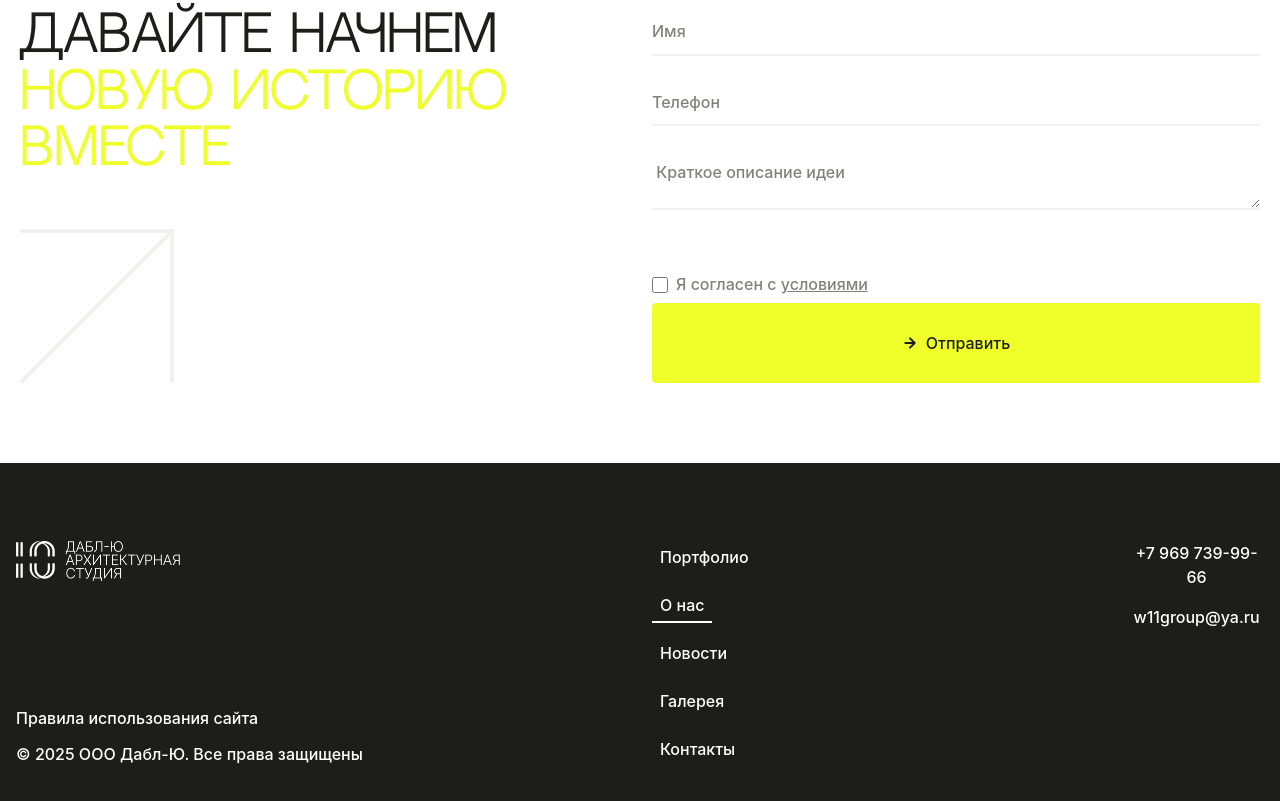
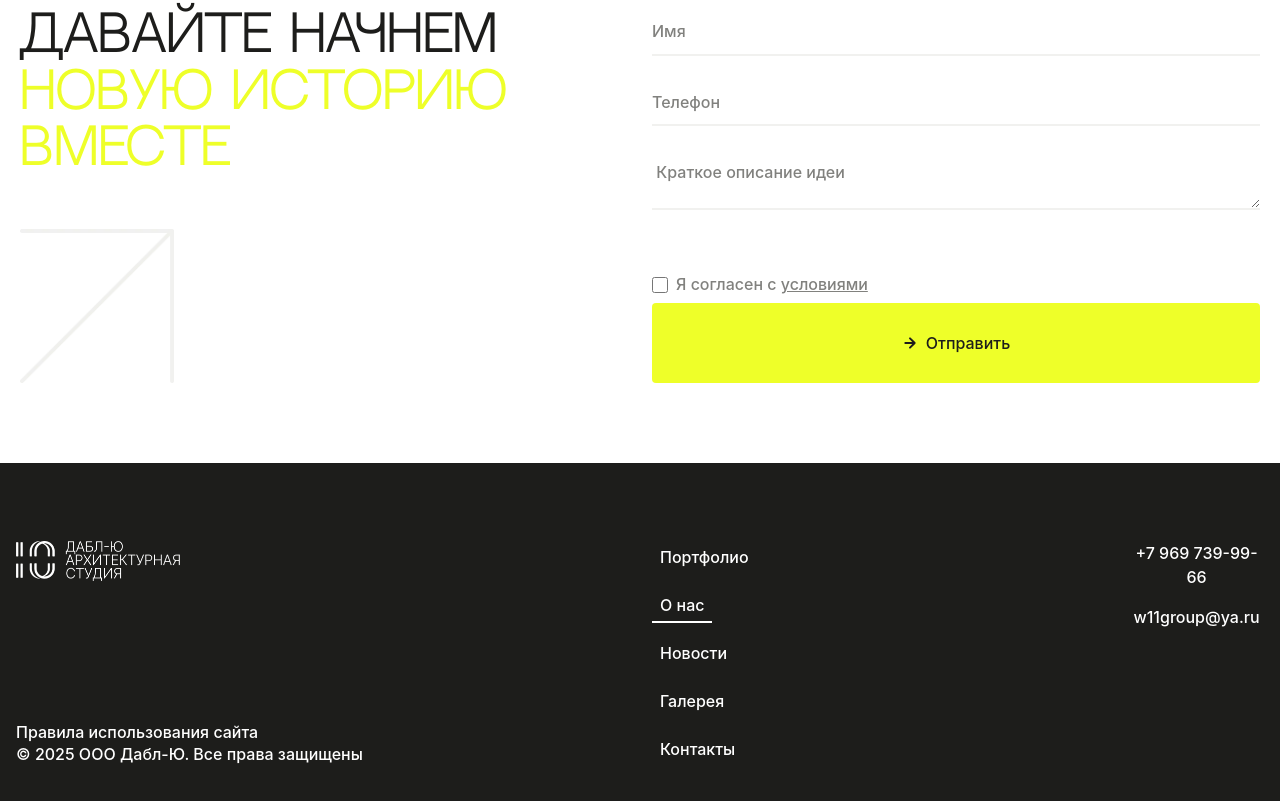
Before and after one commit to vastolya/uu, a Next.js app: page /about in a window 1280 px wide. Shown: the part 5960-6761 px from the top of the page. Built offline with nearby package versions, Linux system fonts and the light colour scheme.

Commit message:
add link to the policy page

```diff
--- a/src/app/policy/page.tsx
+++ b/src/app/policy/page.tsx
@@ -36,7 +36,7 @@ export default function PolicyPage() {
 
   const { activeId } = useActiveSection({
     ids: SECTIONS.map((s) => s.id),
-    rootMargin: "-550px 0px -30% 0px",
+    rootMargin: "-520px 0px -30% 0px",
   });
 
   const handleNavClick = (e: React.MouseEvent, id: string) => {
--- a/src/components/layout/Footer.tsx
+++ b/src/components/layout/Footer.tsx
@@ -49,7 +49,9 @@ const Footer: React.FC<FooterProps> = ({
             />
           </Link>
           <div className="hidden md:block">
-            <p className="subtitle pb-4">Правила использования сайта</p>
+            <Link href="/policy" className="subtitle pb-4">
+              Правила использования сайта
+            </Link>
             <p
               className={`subtitle ${
                 isDark ? "text-white" : "text-[var(--color-gray)]"
@@ -96,9 +98,8 @@ const Footer: React.FC<FooterProps> = ({
         </div>
         <div className="md:hidden mx-auto ">
           <Link
-            href="/privacy-policy"
-            target="_blank"
-            className="subtitle md:pb-4 pb-2 flex justify-center"
+            href="/policy"
+            className="subtitle md:pb-4 pb-2 flex justify-center pointer-events-auto relative z-10"
           >
             Правила использования сайта
           </Link>
--- a/src/components/ui/Form.tsx
+++ b/src/components/ui/Form.tsx
@@ -7,6 +7,7 @@ import { Button } from "./Button";
 import { useModalStore } from "@/stores/useModalStore";
 import { FormSchema, formSchema } from "./formSchema";
 import { valibotResolver } from "@hookform/resolvers/valibot";
+import Link from "next/link";
 
 interface FormProps {
   className?: string;
@@ -114,9 +115,9 @@ const Form: React.FC<FormProps> = ({
           />
           <span>
             Я согласен с{" "}
-            <a href="/privacy-policy" target="_blank" className="underline">
+            <Link href="/policy" className="underline" onClick={() => close()}>
               условиями
-            </a>
+            </Link>
           </span>
         </label>
         {errors.isAgreed && (
```
Also changed, not shown: public/404.webp (deleted).
